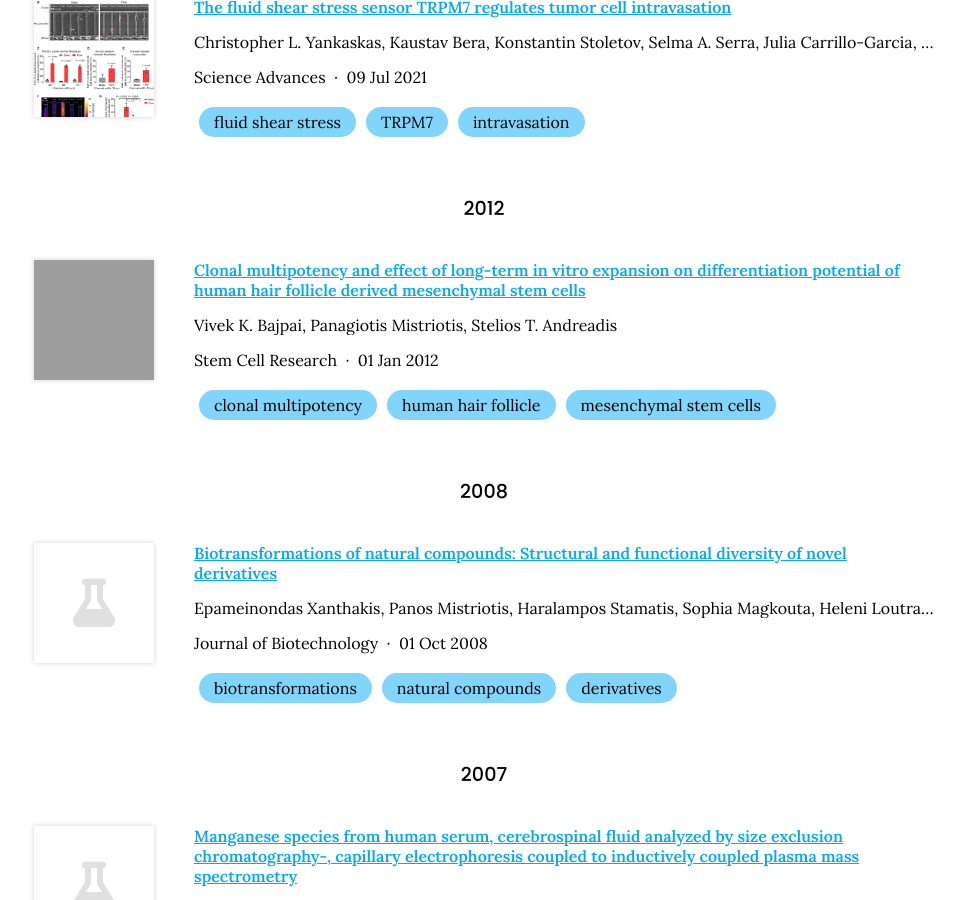
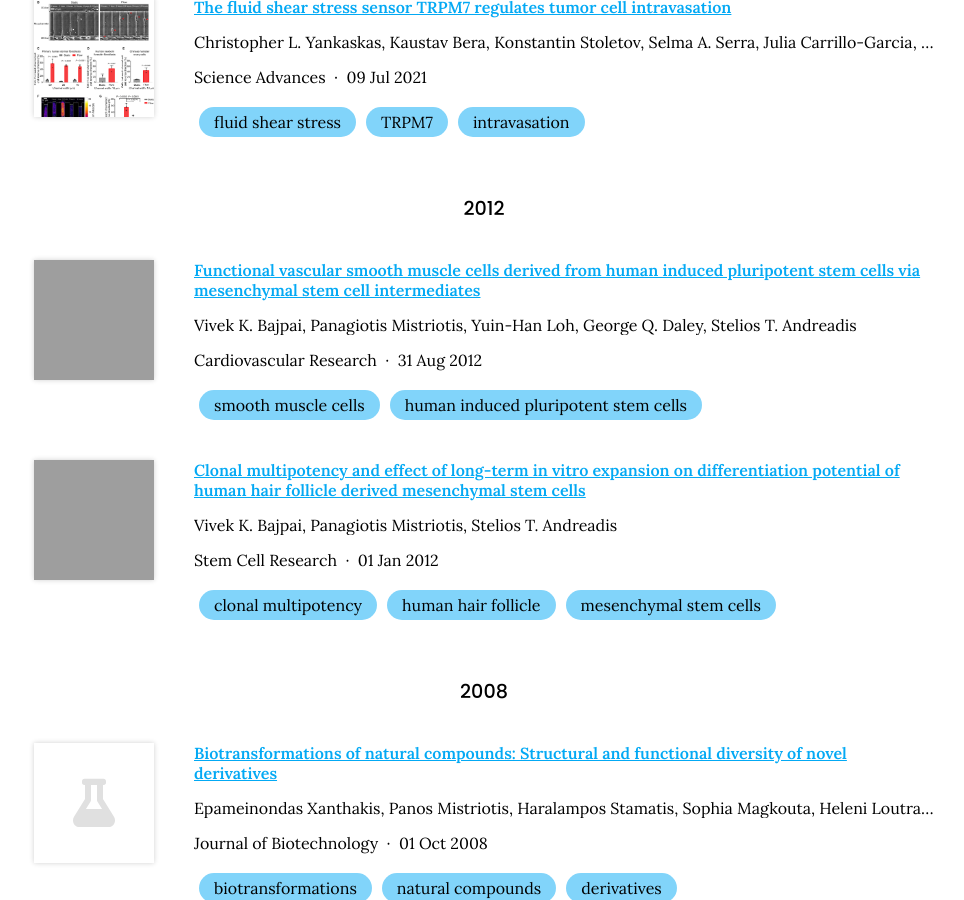
Before and after one commit to mistriotis-lab/mistriotis-lab.github.io, a Jekyll site: the page built from publications/index.md, in a window 1280 px wide and 900 px high, scrolled down 617 px. Shown: the whole window, without its empty margins (156-1120 px from the left). Built offline with Jekyll 4.4.1, drawn with Linux system fonts in a browser that asks for light colours; nearby versions of some CDN libraries; grey boxes are pictures that could not be loaded.

Commit message:
Generate citations

```diff
--- a/_data/citations.yaml
+++ b/_data/citations.yaml
@@ -47,6 +47,22 @@
   - TRPM7
   - intravasation
   image: images/papers/the-fluid-shear-stress.jpeg
+- id: doi:10.1093/cvr/cvs253
+  title: Functional vascular smooth muscle cells derived from human induced pluripotent
+    stem cells via mesenchymal stem cell intermediates
+  authors:
+  - Vivek K. Bajpai
+  - Panagiotis Mistriotis
+  - Yuin-Han Loh
+  - George Q. Daley
+  - Stelios T. Andreadis
+  publisher: Cardiovascular Research
+  date: '2012-08-31'
+  link: https://doi.org/gcp35r
+  image: images/papers/functional-vascular.png
+  tags:
+  - smooth muscle cells
+  - human induced pluripotent stem cells
 - id: doi:10.1016/j.scr.2011.07.003
   title: Clonal multipotency and effect of long-term in vitro expansion on differentiation
     potential of human hair follicle derived mesenchymal stem cells
```
